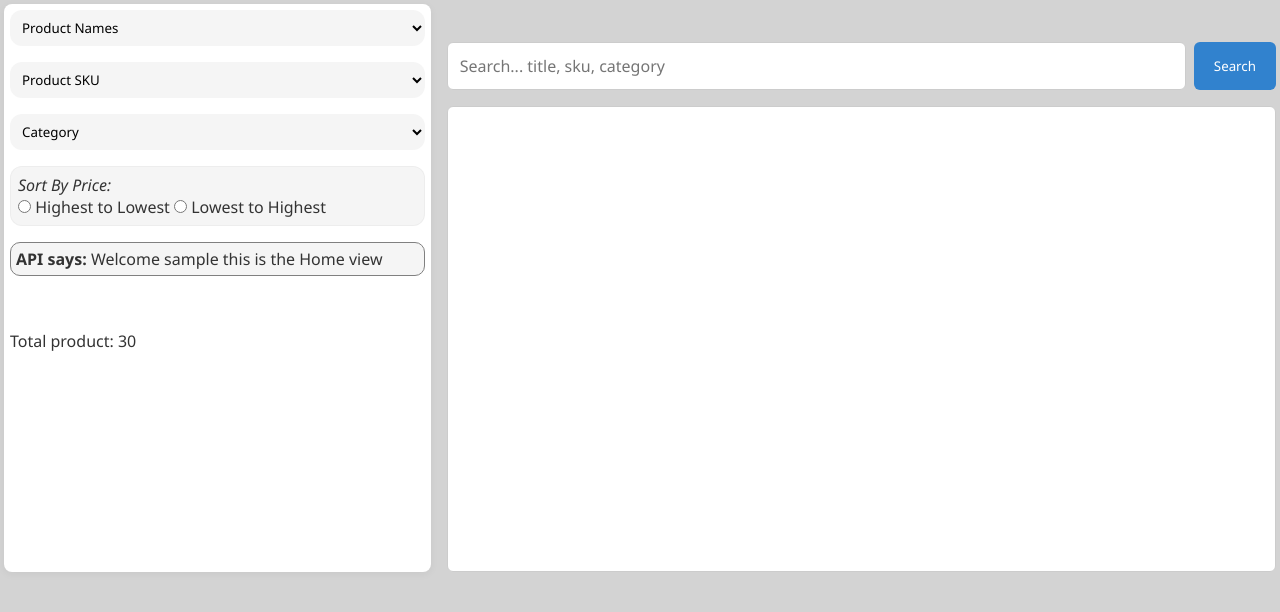
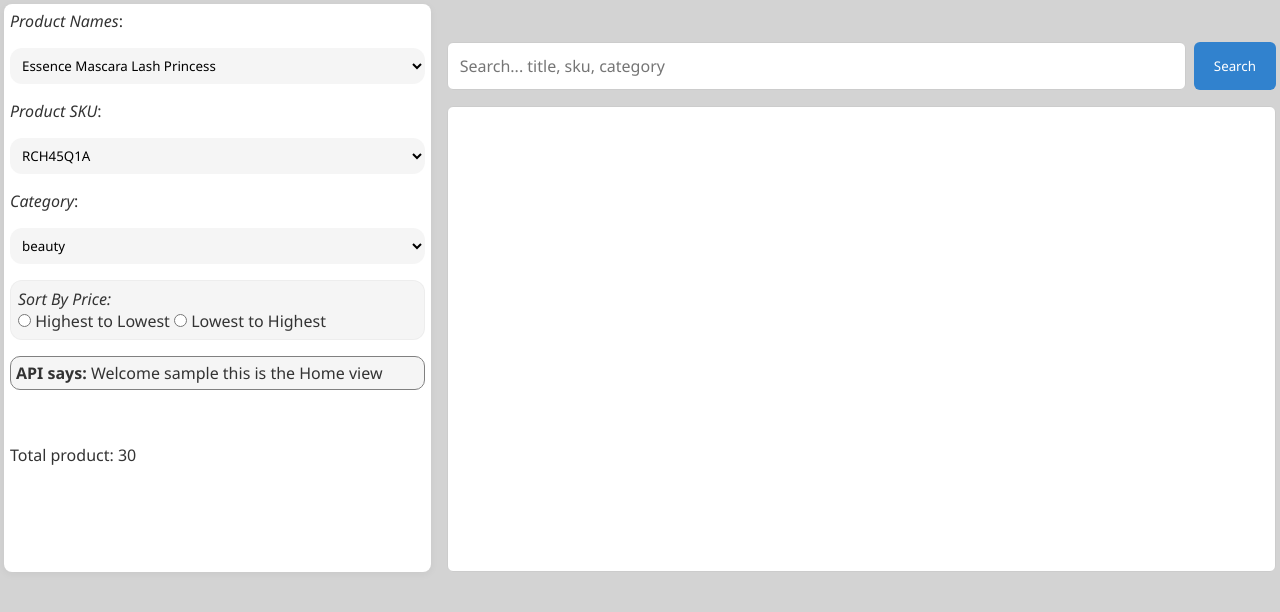
Before and after one commit to Toby1219/dummyyApi-website, a Flask app: page /api/home in a window 1280 px wide. Shown: the part 75-687 px from the top of the page. Run offline with Flask 3, Linux system fonts and the light colour scheme; the visitor is signed in with stand-in values (Sample User, id 1); data comes from the database, SQL or seed files in the repository; both versions use the stored data as it was after the commit; some libraries are stand-ins or nearby versions.

Commit message:
make some minor updates

```diff
--- a/app/config.py
+++ b/app/config.py
@@ -49,7 +49,7 @@ class Config:
     JWT_BLACKLIST_TOKEN_CHECKS = os.getenv("JWT_BLACKLIST_TOKEN_CHECKS")  # Example: "access, refresh"
 
     # Expiration time for access tokens
-    JWT_ACCESS_TOKEN_EXPIRES = timedelta(minutes=8)  # Adjust as needed for security and usability
+    JWT_ACCESS_TOKEN_EXPIRES = timedelta(minutes=10)  # Adjust as needed for security and usability
 
     # Expiration time for refresh tokens
     JWT_REFRESH_TOKEN = timedelta(days=7)  # Adjust as needed for security and usability
--- a/app/static/index.js
+++ b/app/static/index.js
@@ -67,7 +67,6 @@ async function request(url, display=false) {
   // if (!url.includes(domain_name)) {
   //   url = `${domain_name}${url}`;
   // }
-
   try {
     const response = await fetch(url, {
       method: "GET",
@@ -202,7 +201,7 @@ function loadSidebar(id_, pram){
       if (!added_item.includes(dat)) {
           let option_tag = document.createElement("option");
           option_tag.value = `/api/product/search_${pram}=${encodeURIComponent(dat)}`;
-          option_tag.id = "option";
+          option_tag.id = "option_";
           option_tag.name = "opt-text";
           option_tag.textContent = dat;
           section_tag.appendChild(option_tag);
@@ -225,7 +224,7 @@ window.addEventListener("DOMContentLoaded", () => {
 const options = document.querySelectorAll(".section");
 
 options.forEach(option => {
-  option.addEventListener('click', async function() {
+  option.addEventListener('change', async function() {
     if (!current_url.includes('/auth')){
       const selected = option.value;
       if (selected) {
--- a/app/templates/index.html
+++ b/app/templates/index.html
@@ -18,15 +18,18 @@
 <main>
   <div class="container">
     <div class="sidebar">
+      <label><em>Product Names</em>:</label>
       <select class="dropdown-select section" id="option 1">
-        <option selected>Product Names</option>
       </select>
+
+      <label><em>Product SKU</em>:</label>
       <select class="dropdown-select section" id="option 2">
-        <option  selected disabled>Product SKU</option>
       </select>
+
+      <label><em>Category</em>:</label>
       <select class="dropdown-select section" id="option 3">
-        <option selected>Category</option>
       </select>
+
       <div class="ch" id="">
         <p><em>Sort By Price: </em></p>
         <label>
--- a/instance/message.json
+++ b/instance/message.json
@@ -1,4 +1,4 @@
 {
   "status": "sucess",
-  "message": "Showing all product data. page 6"
+  "message": "Showing product sku E70NB03B "
 }
```
Also changed, not shown: instance/Database.db.
